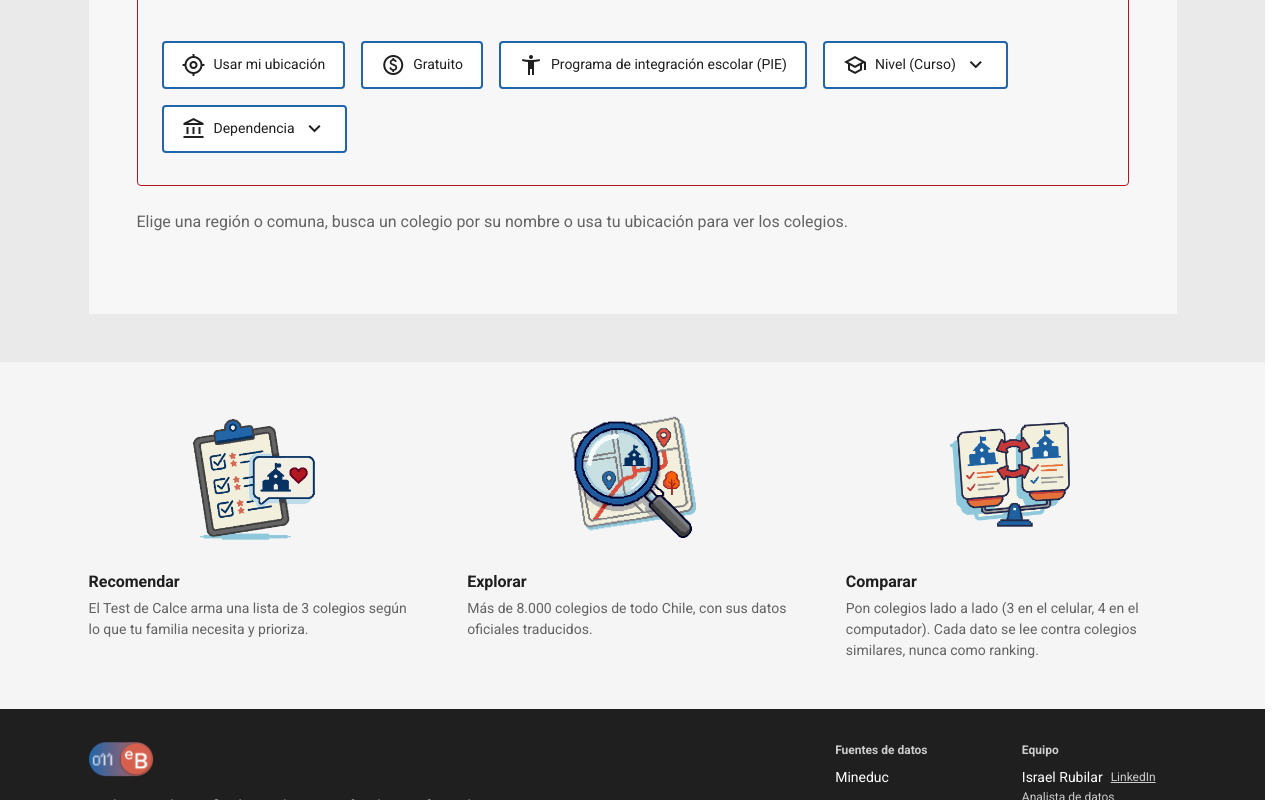
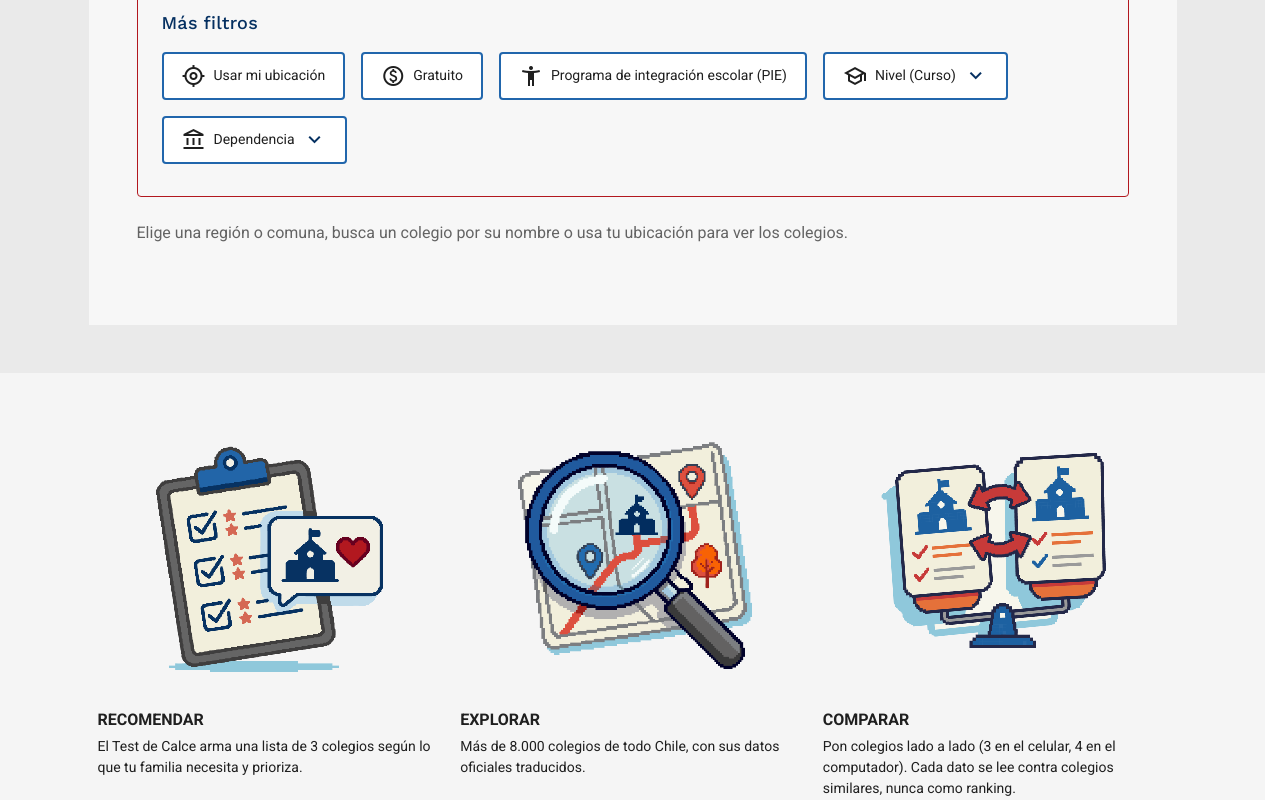
Before and after one commit to m4tias62/eduBIG, a Next.js app in the folder web-app/: page / in a window 1280 px wide. Shown: the part 1040-1840 px from the top of the page. Built offline with nearby package versions, Linux system fonts and the light colour scheme.

Commit message:
v3: estados de filtros, Más filtros, tarjetas de servicios y barra según la página

```diff
--- a/web-app/app/page.tsx
+++ b/web-app/app/page.tsx
@@ -1,7 +1,7 @@
 import { Hero } from "@/components/home/Hero";
 import { Suspense } from "react";
 import { ExploradorHome } from "@/components/home/ExploradorHome";
-import { Ilustracion, type NombreIlustracion } from "@/components/ui/Ilustracion";
+import { TarjetasServicios } from "@/components/home/TarjetasServicios";
 
 /**
  * Home (D31): tres promesas al mismo nivel —comparar, recomendar y explorar—,
@@ -29,44 +29,9 @@ export default function Home() {
         <h2 id="que-hacemos-titulo" className="sr-only">
           ¿Qué hacemos?
         </h2>
-        {/* Escritorio: tres columnas iguales que van de borde a borde de la
-            retícula (Recomendar parte en el borde izquierdo y Comparar termina
-            en el derecho), separadas por 48 px. La ilustración va sobre el
-            texto, centrada respecto de él; el texto sigue alineado a la
-            izquierda. Móvil: ilustración a la izquierda del texto. */}
-        <ul className="max-w-md flex flex-col gap-l lg:mx-auto lg:max-w-6xl lg:px-xl lg:grid lg:grid-cols-3 lg:gap-x-xxl">
-          {(
-            [
-              {
-                ilustracion: "recomendar",
-                titulo: "Recomendar",
-                texto: "El Test de Calce arma una lista de 3 colegios según lo que tu familia necesita y prioriza.",
-              },
-              {
-                ilustracion: "explorar",
-                titulo: "Explorar",
-                texto: "Más de 8.000 colegios de todo Chile, con sus datos oficiales traducidos.",
-              },
-              {
-                ilustracion: "comparar",
-                titulo: "Comparar",
-                texto: "Pon colegios lado a lado (3 en el celular, 4 en el computador). Cada dato se lee contra colegios similares, nunca como ranking.",
-              },
-            ] satisfies Array<{ ilustracion: NombreIlustracion; titulo: string; texto: string }>
-          ).map((p) => (
-            <li key={p.titulo} className="flex items-center gap-m lg:flex-col lg:items-start lg:gap-l">
-              <Ilustracion
-                nombre={p.ilustracion}
-                sizes="(min-width: 1024px) 144px, 96px"
-                className="w-24 lg:w-36 lg:self-center"
-              />
-              <div className="flex flex-col gap-xxs lg:self-stretch">
-                <p className="text-sm font-bold text-texto-primario">{p.titulo}</p>
-                <p className="text-xs text-texto-secundario">{p.texto}</p>
-              </div>
-            </li>
-          ))}
-        </ul>
+        {/* Escritorio: tres tarjetas enlazadas de borde a borde de la retícula,
+            sin separación (Figma 837:923). Móvil: una sobre otra. */}
+        <TarjetasServicios />
       </section>
     </>
   );
--- a/web-app/components/home/ExploradorHome.tsx
+++ b/web-app/components/home/ExploradorHome.tsx
@@ -152,8 +152,9 @@ export function ExploradorHome() {
             Filtra tu búsqueda
           </h2>
 
-          {/* Panel de filtros */}
-          <div className="flex flex-col gap-xl rounded-s border border-rdbu-10 bg-rdbu-06 px-m py-l md:px-l md:py-xl lg:gap-xxl">
+          {/* Panel de filtros (Figma 837:3847): 24 px a los lados, 32 arriba y
+              abajo, 16 px entre la fila de lugar, «Más filtros» y los chips. */}
+          <div className="flex flex-col gap-m rounded-s border border-rdbu-10 bg-rdbu-06 px-m py-l md:px-l md:py-xl">
             <div className="flex flex-col gap-l lg:flex-row lg:items-end lg:justify-between">
               <Grupo id="filtro-region" etiqueta="Región">
                 <SelectorFiltro
@@ -199,7 +200,12 @@ export function ExploradorHome() {
               </Grupo>
             </div>
 
-            <div className="flex flex-wrap gap-m">
+            {/* «Más filtros» (Matías, 2026-11-05): nombra el grupo de chips y
+                desplegables; el grupo lo usa como nombre accesible. */}
+            <p id="mas-filtros" className="font-heading text-md font-medium tracking-[0.015em] text-rdbu-01">
+              Más filtros
+            </p>
+            <div role="group" aria-labelledby="mas-filtros" className="flex flex-wrap gap-m">
               <ChipFiltro
                 icono="my_location"
                 label={conGps && estadoGps === "cargando" ? "Buscando tu ubicación…" : "Usar mi ubicación"}
--- a/web-app/components/home/Hero.tsx
+++ b/web-app/components/home/Hero.tsx
@@ -17,8 +17,9 @@ import { VideoFondo } from "@/components/home/VideoFondo";
  * - El pixel art sigue el detalle pixelado del isologo y se asocia con el
  *   dato. El logo se mantiene como estaba.
  * - En escritorio el contenido parte a 48 px del borde, fuera de la
- *   retícula, a propósito. Desde el 2026-11-05 la barra de navegación usa
- *   el mismo margen, para que el logo y el título queden alineados.
+ *   retícula, a propósito. En la Home la barra de navegación usa el mismo
+ *   margen (2026-11-05), para que el logo y el título queden alineados; en
+ *   las demás páginas la barra sigue la retícula.
  * - El Test es la acción principal y «Comparar colegios» la secundaria.
  *
  * `colorBorde`: clase de color de texto con el fondo de la sección que sigue,
--- /dev/null
+++ b/web-app/components/home/TarjetasServicios.tsx
@@ -0,0 +1,94 @@
+"use client";
+
+import Link from "next/link";
+import { useComparar } from "@/lib/comparar";
+import { cn } from "@/lib/utils";
+import { Ilustracion, type NombreIlustracion } from "@/components/ui/Ilustracion";
+
+/**
+ * «¿Qué hacemos?» (v3, Figma «Cards servicios», nodo 841:1165): las tres
+ * promesas de Edubig (D31) como tarjetas enlazadas.
+ *
+ * Estados (diseño de Matías):
+ * - Reposo: sin borde.
+ * - Hover: borde de 1 px en rdbu-10, sombra y título subrayado.
+ * - Presionado: borde de 2 px en rdbu-10 (el segundo píxel es una sombra
+ *   interior, para que el contenido no salte), sombra y título subrayado.
+ * - Foco: borde de 1 px en rdbu-10, contorno exterior de 2 px en rdbu-11 a
+ *   3 px de distancia, sombra y título subrayado.
+ *
+ * Ilustración más grande (Matías, 2026-11-05): a 144 px no se notaba que es
+ * pixel art. A 269 px cada píxel del dibujo mide unos 3 px de pantalla.
+ *
+ * Nombre accesible: el título; la descripción va como descripción, para que
+ * la lista de enlaces del lector de pantalla no lea el párrafo completo.
+ */
+const SERVICIOS: Array<{
+  id: string;
+  ilustracion: NombreIlustracion;
+  titulo: string;
+  texto: string;
+  destino: "test" | "explorar" | "comparar";
+}> = [
+  {
+    id: "recomendar",
+    ilustracion: "recomendar",
+    titulo: "Recomendar",
+    texto: "El Test de Calce arma una lista de 3 colegios según lo que tu familia necesita y prioriza.",
+    destino: "test",
+  },
+  {
+    id: "explorar",
+    ilustracion: "explorar",
+    titulo: "Explorar",
+    texto: "Más de 8.000 colegios de todo Chile, con sus datos oficiales traducidos.",
+    destino: "explorar",
+  },
+  {
+    id: "comparar",
+    ilustracion: "comparar",
+    titulo: "Comparar",
+    texto:
+      "Pon colegios lado a lado (3 en el celular, 4 en el computador). Cada dato se lee contra colegios similares, nunca como ranking.",
+    destino: "comparar",
+  },
+];
+
+export function TarjetasServicios() {
+  const { url: urlComparar } = useComparar();
+  const href = { test: "/test", explorar: "/#explorar", comparar: urlComparar };
+
+  return (
+    <ul className="mx-auto flex max-w-md flex-col gap-m lg:grid lg:max-w-6xl lg:grid-cols-3 lg:gap-0 lg:px-xl">
+      {SERVICIOS.map((s) => (
+        <li key={s.id} className="flex">
+          <Link
+            href={href[s.destino]}
+            aria-labelledby={`servicio-${s.id}`}
+            aria-describedby={`servicio-${s.id}-texto`}
+            // Clases escritas completas: Tailwind no detecta clases armadas con variables.
+            className={cn(
+              "group flex w-full flex-col items-center gap-l border border-transparent p-xs transition-shadow",
+              "hover:border-rdbu-10 hover:shadow-[0_4px_4px_rgba(0,0,0,0.25)]",
+              "active:border-rdbu-10 active:shadow-[inset_0_0_0_1px_#b2181f,0_4px_4px_rgba(0,0,0,0.25)]",
+              "focus-visible:border-rdbu-10 focus-visible:shadow-[0_4px_4px_rgba(0,0,0,0.25)] focus-visible:outline focus-visible:outline-2 focus-visible:outline-offset-[3px] focus-visible:outline-rdbu-11"
+            )}
+          >
+            <Ilustracion nombre={s.ilustracion} sizes="(min-width: 1024px) 269px, 180px" className="w-[180px] lg:w-[269px]" />
+            <span className="flex w-full flex-col gap-xxs">
+              <span
+                id={`servicio-${s.id}`}
+                className="text-sm font-bold uppercase leading-[24px] text-texto-primario group-hover:underline group-focus-visible:underline group-active:underline"
+              >
+                {s.titulo}
+              </span>
+              <span id={`servicio-${s.id}-texto`} className="text-xs leading-[21px] text-texto-primario">
+                {s.texto}
+              </span>
+            </span>
+          </Link>
+        </li>
+      ))}
+    </ul>
+  );
+}
--- a/web-app/components/ui/ChipFiltro.tsx
+++ b/web-app/components/ui/ChipFiltro.tsx
@@ -12,7 +12,8 @@ import { Icon } from "@/components/ui/Icon";
  * - Inactivo: fondo blanco y borde rdbu-02; hover en rdbu-05.
  * - Activo: fondo rdbu-10, borde rdbu-11 y texto rdbu-06 (lo elegido «se
  *   calienta»); hover en rdbu-07 con texto rdbu-11.
- * - Presionado: vuelve al color de reposo de su estado.
+ * - Presionado: igual al reposo de su estado, como en el diseño. Por eso se
+ *   anula el oscurecimiento global de los botones al presionar (`filter`).
  * - Foco: contorno de 2 px en rdbu-10, como los demás componentes v3.
  *
  * Contraste: texto rdbu-06 sobre rdbu-10, 6,5:1; borde rdbu-02 sobre blanco,
@@ -20,7 +21,7 @@ import { Icon } from "@/components/ui/Icon";
  */
 export const CHIP_BASE =
   "inline-flex min-h-12 max-w-full items-center gap-xs rounded-s border-2 px-[18px] py-xs text-left text-xs sm:whitespace-nowrap shrink-0 transition-colors " +
-  "focus-visible:outline focus-visible:outline-2 focus-visible:outline-offset-2 focus-visible:outline-rdbu-10";
+  "focus-visible:outline focus-visible:outline-2 focus-visible:outline-offset-2 focus-visible:outline-rdbu-10 active:!filter-none";
 
 export const CHIP_INACTIVO =
   "border-rdbu-02 bg-superficie-base text-texto-primario hover:bg-rdbu-05 active:bg-superficie-base";
--- a/web-app/components/ui/Ilustracion.tsx
+++ b/web-app/components/ui/Ilustracion.tsx
@@ -14,7 +14,12 @@ import { cn } from "@/lib/utils";
  *   identidad, no codifican datos.
  * - Archivos: public/ilustraciones/<nombre>.png, 538 × 509 con fondo
  *   transparente, todas con el mismo encuadre para que se vean del mismo
- *   tamaño. next/image las sirve en WebP/AVIF al ancho que se necesita.
+ *   tamaño. Cada «píxel» del dibujo mide unos 6 px del archivo.
+ * - Nitidez (2026-11-05): a 144 px de ancho el píxel del dibujo quedaba en
+ *   1,6 px de pantalla y se veía como una imagen borrosa. Ahora se muestran
+ *   más grandes y sin recomprimir (`unoptimized`: next/image las suavizaba al
+ *   achicarlas), con `image-rendering: pixelated` para que el navegador no
+ *   difumine los bordes al escalar. Pesan 40–46 KB cada una.
  * - Accesibilidad: son decorativas; el texto que las acompaña dice lo mismo,
  *   por eso van con alt="" (WCAG 1.1.1).
  * - Regla para cuando vuelvan a las secciones (Matías, 2026-10-14): van AL
@@ -30,7 +35,7 @@ export function Ilustracion({
   className,
 }: {
   nombre: NombreIlustracion;
-  /** Ancho con que se muestra, para que next/image elija el archivo justo. */
+  /** Ancho con que se muestra (informativo: el archivo se sirve tal cual). */
   sizes: string;
   priority?: boolean;
   className?: string;
@@ -43,7 +48,8 @@ export function Ilustracion({
       height={509}
       sizes={sizes}
       priority={priority}
-      className={cn("h-auto shrink-0 select-none", className)}
+      unoptimized
+      className={cn("h-auto shrink-0 select-none [image-rendering:pixelated]", className)}
     />
   );
 }
--- a/web-app/components/ui/SelectorFiltro.tsx
+++ b/web-app/components/ui/SelectorFiltro.tsx
@@ -193,7 +193,8 @@ export function SelectorFiltro({
       >
         <Icon nombre={icono} size={24} />
         <span className="truncate">{texto}</span>
-        <Icon nombre={abierto ? "expand_less" : "expand_more"} size={24} className="ml-auto" />
+        {/* Flecha en rdbu-01 con la lista cerrada, como en el diseño; abierta toma el color del texto. */}
+        <Icon nombre={abierto ? "expand_less" : "expand_more"} size={24} className={cn("ml-auto", !abierto && "text-rdbu-01")} />
       </button>
 
       {abierto && (
```
Also changed, not shown: web-app/components/platform/BarraNavegacion.tsx (+10 -5 lines).
